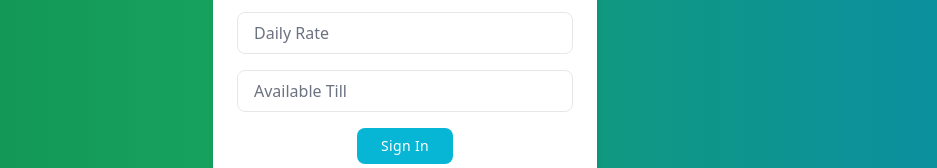
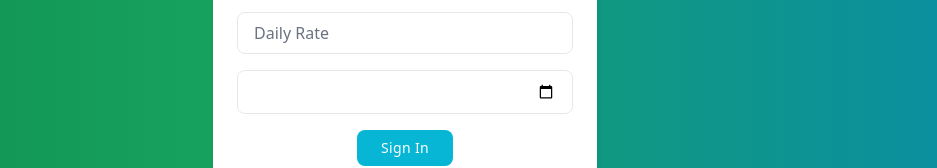
Before and after one commit to harshb1510/Electrothon, a React (Vite) app in the folder client/: page /rent in a window 1280 px wide. Shown: the part 552-720 px from the top of the page, without its empty margins (235-1172 px from the left). Built offline with nearby package versions, Linux system fonts and the light colour scheme.

Commit message:
rentalform

```diff
--- a/client/package.json
+++ b/client/package.json
@@ -13,8 +13,10 @@
     "axios": "^1.6.7",
     "jwt-decode": "^4.0.0",
     "react": "^18.2.0",
+    "react-datepicker": "^6.2.0",
     "react-dom": "^18.2.0",
-    "react-router-dom": "^6.22.2"
+    "react-router-dom": "^6.22.2",
+    "react-time-picker": "^6.6.0"
   },
   "devDependencies": {
     "@types/react": "^18.2.56",
--- a/client/src/Pages/RentForm.jsx
+++ b/client/src/Pages/RentForm.jsx
@@ -1,5 +1,9 @@
 import axios from "axios";
 import React, { useEffect, useState } from "react";
+import DatePicker from 'react-datepicker';
+import 'react-datepicker/dist/react-datepicker.css';
+import TimePicker from 'react-time-picker';
+import 'react-time-picker/dist/TimePicker.css';
 
 export default function RentForm() {
   const [carName, setCarName] = useState("");
@@ -12,9 +16,15 @@ const [dailyRate, setDailyRate] = useState("");
 const [availableTill, setAvailableTill] = useState("");
   const [url1, setUrl1] = useState(null);
     const [url2, setUrl2] = useState(null);
+    const [selectedDate, setSelectedDate] = useState(null);
+    const [selectedTime, setSelectedTime] = useState('00:00');
 
 
 
+
+    const handleTimeChange = time => {
+        setSelectedTime(time);
+      };
   const handleFirstUpload = async (e) => {
     const file = e.target.files[0];
     setImage1(file);
@@ -53,8 +63,12 @@ const [availableTill, setAvailableTill] = useState("");
     e.preventDefault();
     console.log("Image uploaded",url1);
     console.log("Image uploaded",url2);
+    console.log("Car Name",availableTill);
+
 
   };
+
+
 
 
 
@@ -156,7 +170,7 @@ const [availableTill, setAvailableTill] = useState("");
             <div className="w-full mt-4">
               <input
                 className="block w-full px-4 py-2 mt-2 text-white placeholder-gray-500 bg-white border rounded-lg dark:bg-gray-800 dark:border-gray-600 dark:placeholder-gray-400 focus:border-blue-400 dark:focus:border-blue-300 focus:ring-opacity-40 focus:outline-none focus:ring focus:ring-blue-300"
-                type="number"
+                type="datetime-local"
                 placeholder="Available Till"
                 aria-label="Available Till"
                 required
@@ -164,12 +178,15 @@ const [availableTill, setAvailableTill] = useState("");
               />
             </div>
 
+
+
             <div className="flex items-center justify-center mt-4">
               <button type="submit" className="px-6 py-2 text-sm font-medium tracking-wide text-white capitalize transition-colors duration-300 transform bg-cyan-500 rounded-lg hover:bg-cyan-400 focus:outline-none focus:ring focus:ring-blue-300 focus:ring-opacity-50">
                 Sign In
               </button>
             </div>
           </form>
+
         </div>
       </div>
     </div>
--- a/client/src/index.css
+++ b/client/src/index.css
@@ -1,6 +1,10 @@
 @tailwind base;
 @tailwind components;
 @tailwind utilities;
+
+
+
 body{
   background:linear-gradient(90deg, rgb(14, 141, 80) 2%, rgb(23, 162, 95) 35%, rgb(9, 141, 168) 100%);
+  overflow-x:hidden;
 }
```
Also changed, not shown: 1 other file (tests, documents, lock files or other folders).
